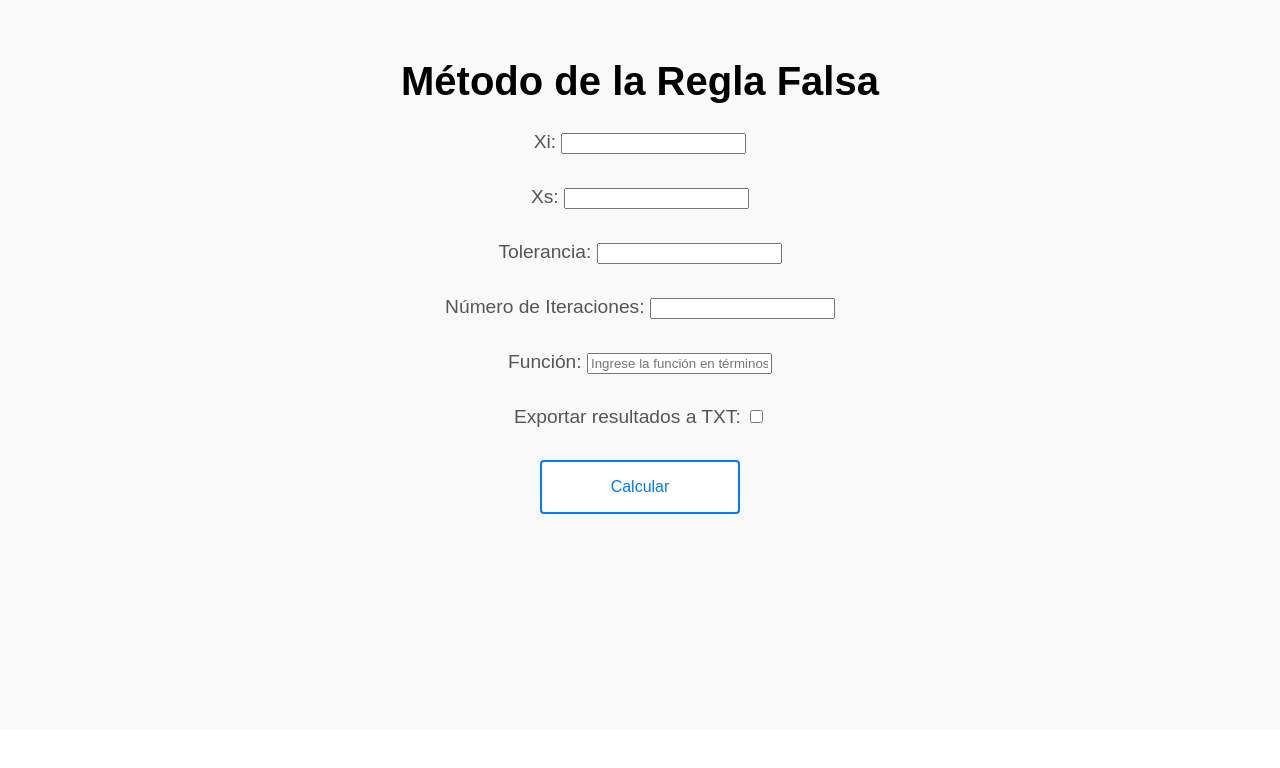
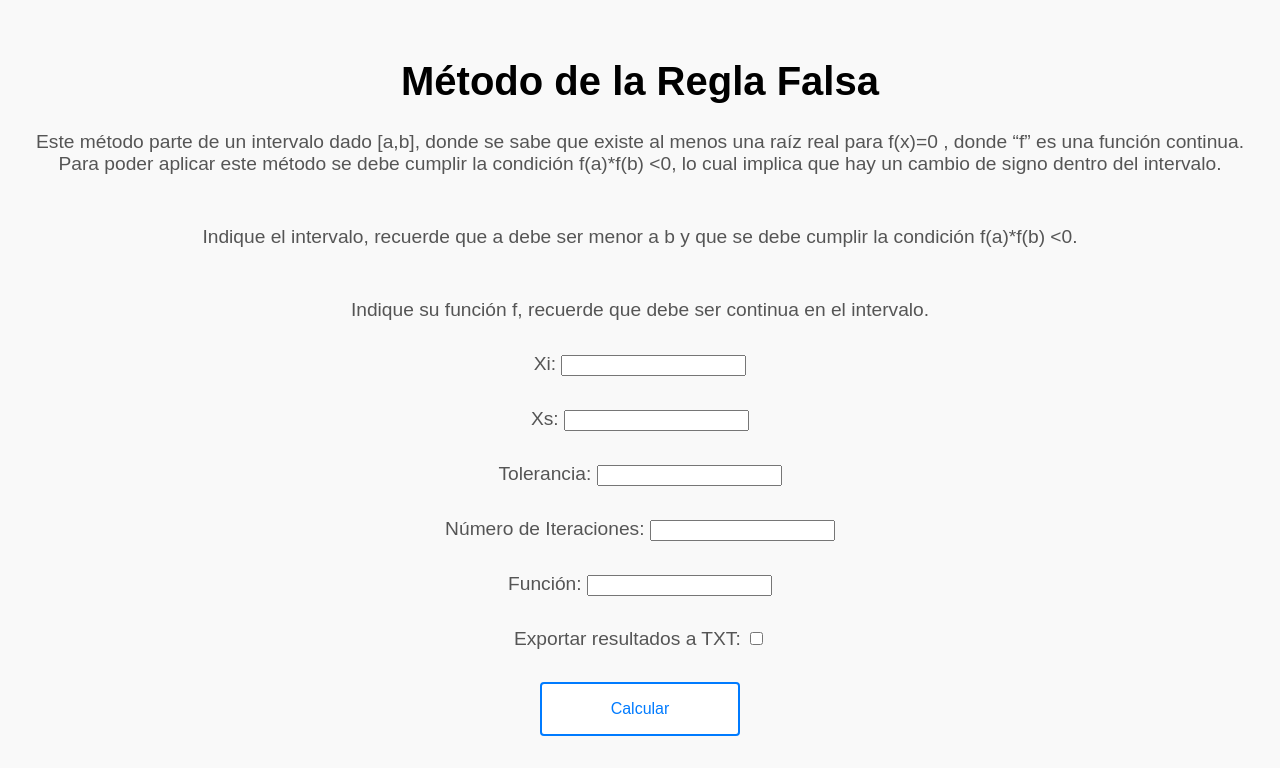
Before and after one commit to Moidah/Pagina_Analisis, a Django app: page /reglafalsa/ in a window 1280 px wide. Shown: the part 70-838 px from the top of the page. Before the commit the page ends 584 px from the top, so only its background shows below. Run offline with Django 4.2, Linux system fonts and the light colour scheme.

Commit message:
definicion de metodos listos

```diff
--- a/pages/templates/biseccion.html
+++ b/pages/templates/biseccion.html
@@ -4,8 +4,11 @@
 
 {% block content %}
 <h1>Método de Bisección</h1>
-<p>Esta es la página del Método de Bisección.  se ingresa el valor inicial y final del intervalo (xi, xs), la tolerancia del error (Tol) y el màximo nùmero de iteraciones (niter).</p>
+<p>Este método parte de un intervalo dado [a,b], donde se sabe que existe al menos una raíz real para f(x)=0 , donde “f” es una función continua. Para poder aplicar este método se debe cumplir la condición f(a)*f(b) <0, lo cual implica que hay un cambio de signo dentro del intervalo </p>
+<p>Indique el intervalo, recuerde que a debe ser menor a b y que se debe cumplir la condición  f(a)*f(b) <0. </p>
+
 <form method="post">
+    <p>Indique su función f, recuerde que debe ser continua en el intervalo.</p>
     {% csrf_token %}
     {{ form.as_p }}
     <button type="submit" class="btn">Calcular</button>
--- a/pages/templates/newton.html
+++ b/pages/templates/newton.html
@@ -4,6 +4,10 @@
 
 {% block content %}
 <h1>Método de Newton</h1>
+<p>El Método de Newton, también conocido como método de Newton-Raphson, es una técnica para encontrar raíces de una función. El Método de Newton siempre encontrará la raíz si el punto inicial x0está suficientemente cerca de la raíz verdadera xv  y si se cumplen las siguientes condiciones:</p>
+    <li>f debe ser derivable dos veces.</li>
+    <li>La primera derivada debe ser diferente de 0</li>
+
 <form method="post">
     {% csrf_token %}
     {{ form.as_p }}
--- a/pages/templates/puntofijo.html
+++ b/pages/templates/puntofijo.html
@@ -4,6 +4,11 @@
 
 {% block content %}
 <h1>Método de Punto Fijo</h1>
+<p>Este método permite hallar la solución aproximada a f(x)=0 a partir de un punto inicial x0 y una función g(x) que debe cumplir las siguientes condiciones para que g tenga un único punto fijo en [a,b]:</p>
+    <li>Es continua en el intervalo [a,b]</li>
+    <li>Para todo x[a,b], g(x) [a,b] y g'(x) [a,b] existe.</li>
+    <li>Para todo x[a,b],| g'(x)|k<1</li>
+<p>La ecuación f(x)=0 se puede escribir como x = g(x), el método realiza la relación iterativa xn= g(xn-1) hasta que se cumpla la tolerancia.  </p>
 <form method="post">
     {% csrf_token %}
     {{ form.as_p }}
--- a/pages/templates/raicesmultiples.html
+++ b/pages/templates/raicesmultiples.html
@@ -1,9 +1,13 @@
 {% extends 'base.html' %}
+{% load static %}
 
 {% block title %}Método de Raíces Múltiples{% endblock %}
 
 {% block content %}
 <h1>Método de Raíces Múltiples</h1>
+<p>Los métodos anteriores tienen problemas cuando la función tiene varias soluciones, lo que se denomina por raíces múltiples. Para resolver este tipo de funciones de multiplicidad m se usa una de las siguientes relaciónes iterativas:</p>
+<img src="{% static 'images/raices_multiples.png' %}" alt="Raíces Múltiples">
+<img src="{% static 'images/raices_multiples1.png' %}" alt="Raíces Múltiples 1">
 <form method="post">
     {% csrf_token %}
     {{ form.as_p }}
--- a/pages/templates/reglafalsa.html
+++ b/pages/templates/reglafalsa.html
@@ -4,41 +4,35 @@
 
 {% block content %}
 <h1>Método de la Regla Falsa</h1>
+<p>Este método parte de un intervalo dado [a,b], donde se sabe que existe al menos una raíz real para f(x)=0 , donde “f” es una función continua. Para poder aplicar este método se debe cumplir la condición f(a)*f(b) <0, lo cual implica que hay un cambio de signo dentro del intervalo.</p>
+<p>Indique el intervalo, recuerde que a debe ser menor a b y que se debe cumplir la condición  f(a)*f(b) <0.</p>
 <form method="post">
     {% csrf_token %}
+    <p>Indique su función f, recuerde que debe ser continua en el intervalo.</p>
     {{ form.as_p }}
     <button type="submit" class="btn">Calcular</button>
 </form>
 
 {% if result %}
     <h2>Resultado:</h2>
-    <p>Última Iteración: {{ result.0 }}</p>
-    <p>Tolerancia: {{ result.1 }}</p>
-    <p>A: {{ result.2 }}</p>
-    <p>F(A): {{ result.3 }}</p>
-    <p>B: {{ result.4 }}</p>
-    <p>F(B): {{ result.5 }}</p>
-    <p>C: {{ result.6 }}</p>
-    <p>F(C): {{ result.7 }}</p>
+    <p>{{ result }}</p>
 {% endif %}
 
-{% if iterations %}
+{% if table %}
     <h2>Tabla de Resultados:</h2>
     <table>
         <thead>
             <tr>
                 <th>Iteración</th>
-                <th>Tolerancia</th>
-                <th>A</th>
-                <th>F(A)</th>
-                <th>B</th>
-                <th>F(B)</th>
-                <th>C</th>
-                <th>F(C)</th>
+                <th>Xi</th>
+                <th>Xs</th>
+                <th>Xm</th>
+                <th>f(Xm)</th>
+                <th>Error</th>
             </tr>
         </thead>
         <tbody>
-            {% for row in iterations %}
+            {% for row in table %}
                 <tr>
                     <td>{{ row.0 }}</td>
                     <td>{{ row.1 }}</td>
@@ -46,8 +40,6 @@
                     <td>{{ row.3 }}</td>
                     <td>{{ row.4 }}</td>
                     <td>{{ row.5 }}</td>
-                    <td>{{ row.6 }}</td>
-                    <td>{{ row.7 }}</td>
                 </tr>
             {% endfor %}
         </tbody>
--- a/pages/templates/secante.html
+++ b/pages/templates/secante.html
@@ -4,6 +4,10 @@
 
 {% block content %}
 <h1>Método de la Secante</h1>
+<p>El método de la secante es una técnica iterativa para encontrar las raíces de una función f(x) =0. A diferencia del método de Newton, no requiere la derivada de la función, lo que lo hace útil cuando f'(x) no es fácilmente calculable. Por lo que usa una aproximación de la derivada</p>
+<li>Se necesitan dos puntos iniciales x0 y x1 cercanos a la raíz real</li>
+<li>La función debe ser continua en el intervalo que contiene a x0 y x1.</li>
+<li>Idealmente, la función debe ser una función suave (diferenciable) en este intervalo</li>
 <form method="post">
     {% csrf_token %}
     {{ form.as_p }}
--- a/pages/views.py
+++ b/pages/views.py
@@ -238,7 +238,7 @@ class ReglaFalsaForm(forms.Form):
     xs = forms.FloatField(label="Xs")
     tol = forms.FloatField(label="Tolerancia")
     n = forms.IntegerField(label="Número de Iteraciones")
-    fun = forms.CharField(label="Función", widget=forms.TextInput(attrs={'placeholder': 'Ingrese la función en términos de x'}))
+    fun = forms.CharField(label="Función", max_length=100)
     export = forms.BooleanField(label="Exportar resultados a TXT", required=False)
 class ReglaFalsaPageView(TemplateView):
     template_name = 'reglafalsa.html'
@@ -260,54 +260,60 @@ class ReglaFalsaPageView(TemplateView):
             export = form.cleaned_data['export']
 
             x = sp.symbols('x')
-            fun = sp.sympify(fun_str)
+            fun = sp.lambdify(x, sp.sympify(fun_str), 'numpy')
 
-            def regla_falsa(F, a, b, tol, max_iter=1000):
-                i = 0
-                fa = F.subs(x, a).evalf()
-                fb = F.subs(x, b).evalf()
-                c_0 = 0
-                c_1 = (a * fb - b * fa) / (fb - fa)
-                fc = F.subs(x, c_1).evalf()
-                err = abs(c_1 - c_0)
-                data = [[i, err, a, fa, b, fb, c_1, fc]]
+            def ReglaF(xi, xs, tol, n, f):
+                fxi = f(xi)
+                fxs = f(xs)
+                table = []
+                if fxi == 0:
+                    return xi, table
+                elif fxs == 0:
+                    return xs, table
+                elif fxi * fxs < 0:
+                    xm = xi - ((fxi * (xs - xi))) / (fxs - fxi)
+                    fxm = f(xm)
+                    i = 1
+                    error = tol + 1
+                    while error > tol and abs(fxm) > tol and fxm != 0 and i < n:
+                        row = [i, xi, xs, xm, fxm, error]
+                        table.append(row)
+                        if fxi * fxm < 0:
+                            xs = xm
+                            fxs = fxm
+                        else:
+                            xi = xm
+                            fxi = fxm
+                        xaux = xm
+                        xm = xi - ((fxi * (xs - xi)) / (fxs - fxi))
+                        fxm = f(xm)
+                        error = np.abs(xm - xaux)
+                        i += 1
+                    row = [i, xi, xs, xm, fxm, error]
+                    table.append(row)
+                    if fxm == 0:
+                        return [xm, "Error de " + str(0)], table
+                    elif error < tol:
+                        return [xm, "Error de " + str(error)], table
+                    else:
+                        return ["Fracasó en " + str(n) + " iteraciones"], table
+                else:
+                    return ["Intervalo inadecuado"], table
 
-                while err > tol and i < max_iter:
-                    c_0 = c_1
-                    i += 1
-                    fa = F.subs(x, a).evalf()
-                    fb = F.subs(x, b).evalf()
-                    c_1 = a - (fa * (b - a)) / (fb - fa)
-                    fc = F.subs(x, c_1).evalf()
-
-                    if fa * fc < 0:
-                        b = c_1
-                        fb = fc
-                    else:
-                        a = c_1
-                        fa = fc
-
-                    err = abs(c_1 - c_0)
-                    data.append([i, err, a, fa, b, fb, c_1, fc])
-
-                if i == max_iter:
-                    print("Warning: Maximum number of iterations reached without convergence.")
-
-                return data
-
-            iterations = regla_falsa(fun, xi, xs, tol, n)
-            result = iterations[-1] if iterations else []
+            result, table = ReglaF(xi, xs, tol, n, fun)
 
             if export:
                 response = HttpResponse(content_type='text/plain')
                 response['Content-Disposition'] = 'attachment; filename="resultados_reglafalsa.txt"'
-                response.write("Iteración\tTolerancia\tA\tF(A)\tB\tF(B)\tC\tF(C)\n")
-                for row in iterations:
+                response.write(f"Raíz aproximada: {result[0]}\n")
+                response.write(f"{result[1]}\n")
+                response.write("Iteración\tXi\tXs\tXm\tf(Xm)\tError\n")
+                for row in table:
                     response.write("\t".join(map(str, row)) + "\n")
                 return response
 
             context['result'] = result
-            context['iterations'] = iterations
+            context['table'] = table
             context['form'] = form
         else:
             context['form'] = form
```
Also changed, not shown: static/images/raices_multiples.png (added), static/images/raices_multiples1.png (added).
